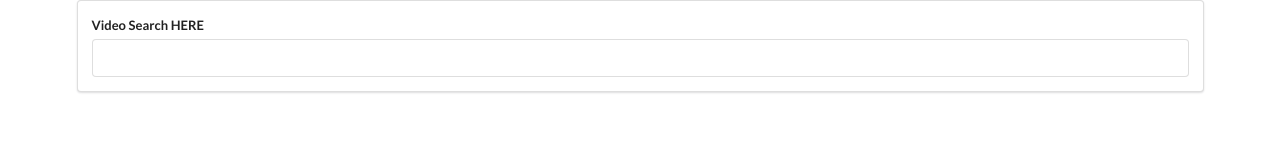
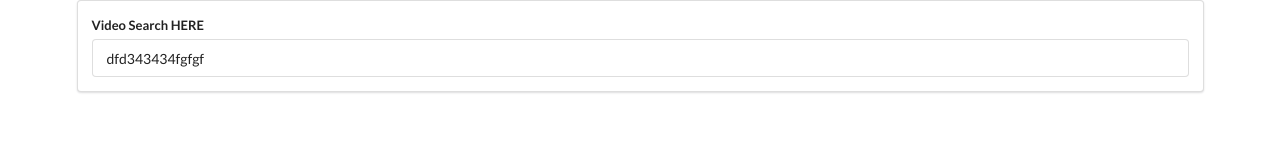
Before and after one commit to heggy231/React-Youtube, a React (Create React App) app in the folder myapp/: page / in a window 1280 px wide. Shown: the top 160 px of the page. Built offline with nearby package versions, Linux system fonts and the light colour scheme.

Commit message:
feat: wire up onChange to searchBar

```diff
--- a/myapp/src/components/SearchBar.js
+++ b/myapp/src/components/SearchBar.js
@@ -1,13 +1,23 @@
 import React from 'react';
 
 class SearchBar extends React.Component {
+  state = { term: 'dfd343434fgfgf' };
+
+  onInputChange = () => {
+
+  };
+
   render() {
     return (
       <div className="search-bar ui segment">
         <form className="ui form">
           <div className="field">
             <label>Video Search HERE</label>
-            <input type="text" />
+            <input
+              type="text"
+              value={this.state.term}
+              onChange={this.onInputChange}
+            />
           </div>
         </form>
       </div>
```
